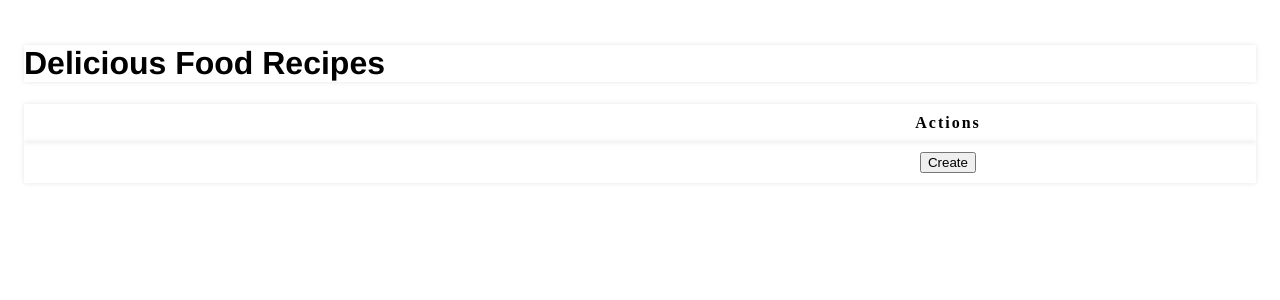
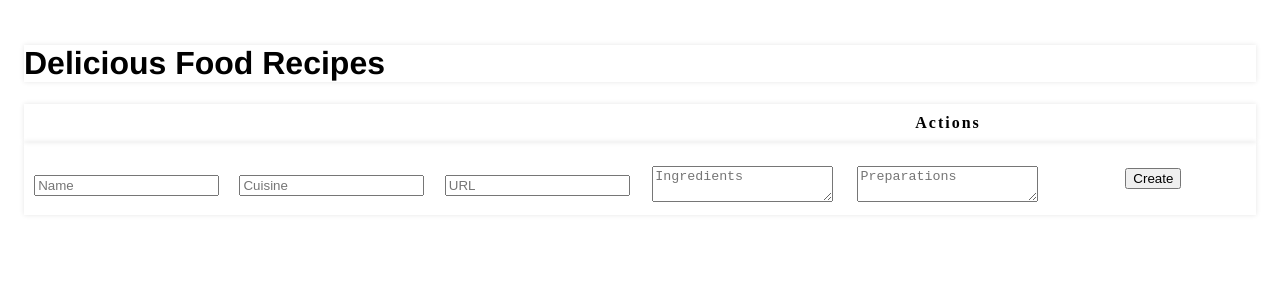
Before and after one commit to BradleyHollis/Recipe-tracking-app, a React (Create React App) app: page / in a window 1280 px wide. Shown: the top 300 px of the page. Built offline with nearby package versions, Linux system fonts and the light colour scheme.

Commit message:
Added necessary inputs to create new recipe

```diff
--- a/src/RecipeCreate.js
+++ b/src/RecipeCreate.js
@@ -1,17 +1,100 @@
 import React, { useState } from "react";
 
-function RecipeCreate() {
+function RecipeCreate({ createRecipe }) {
+
+  const [name, setName] = useState('');
+  const [cuisine, setCuisine] = useState('');
+  const [photoUrl, setPhotoUrl] = useState('');
+  const [ingredients, setIngredients] = useState('');
+  const [preparation, setPreparation] = useState('');
 
   // TODO: When the form is submitted, a new recipe should be created, and the form contents cleared.
   // TODO: Add the required input and textarea form elements.
   // TODO: Add the required submit and change handlers
 
+  const handleNameChange = (event) => setName(event.target.value);
+  const handleCuisineChange = (event) => setCuisine(event.target.value);
+  const handlePhotoUrlChange = (event) => setPhotoUrl(event.target.value);
+  const handleIngredientsChange = (event) => setIngredients(event.target.value);
+  const handlePreparationChange = (event) => setPreparation(event.target.value);
+
+  const newRecipe = {
+    name: name,
+    cuisine: cuisine,
+    photo: photoUrl,
+    ingredients: ingredients,
+    preparation: preparation,
+  }
+
+  const handleSubmit = (event) => {
+    event.preventDefault();
+    createRecipe(newRecipe);
+
+    setName('');
+    setCuisine('');
+    setPhotoUrl('');
+    setIngredients('');
+    setPreparation('');
+  }
+
   return (
-    <form name="create">
+    <form name="create" onSubmit={handleSubmit}>
       <table>
         <tbody>
           <tr>
-            <td></td>
+            <td>
+              <label htmlFor="name"/>
+              <input
+                id="name"
+                type="text"
+                name="name"
+                placeholder="Name"
+                onChange={handleNameChange}
+                value={name}
+              />
+            </td>
+            <td>
+              <label htmlFor="cuisine"/>
+              <input
+                id="cuisine"
+                type="text"
+                name="cuisine"
+                placeholder="Cuisine"
+                onChange={handleCuisineChange}
+                value={cuisine}
+              />
+            </td>
+            <td>
+              <label htmlFor="photo"/>
+              <input
+               id="photo"
+               type="text"
+               name="photo"
+               placeholder="URL"
+               onChange={handlePhotoUrlChange}
+               value={photoUrl}
+              />
+            </td>
+            <td>
+              <label htmlFor="ingredients"/>
+              <textarea
+                id="ingredients"
+                name="ingredients"
+                placeholder="Ingredients"
+                onChange={handleIngredientsChange}
+                value={ingredients}
+              />
+            </td>
+            <td>
+              <label htmlFor="preparations"/>
+              <textarea
+                id="preparations"
+                name="preparations"
+                placeholder="Preparations"
+                onChange={handlePreparationChange}
+                value={preparation}
+              />
+            </td>
             <td>
               <button type="submit">Create</button>
             </td>
```
